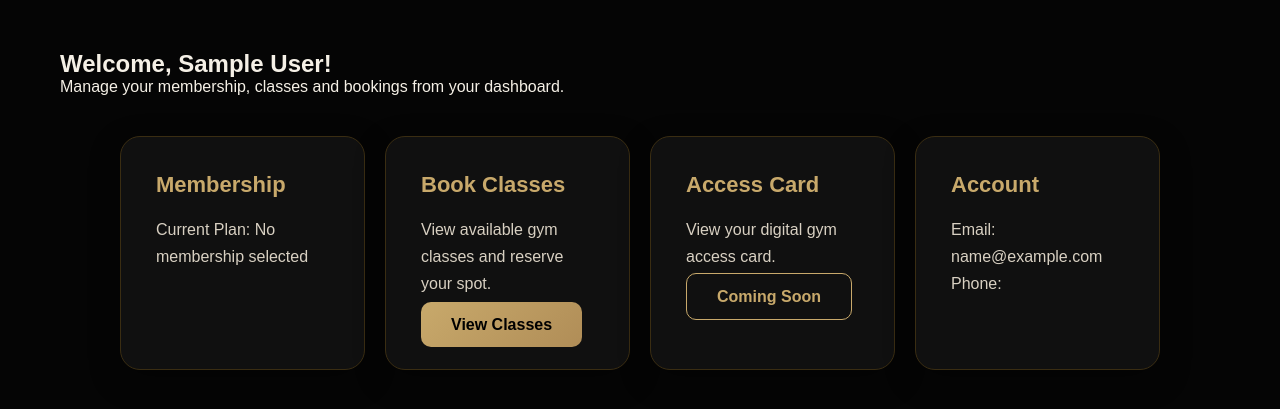
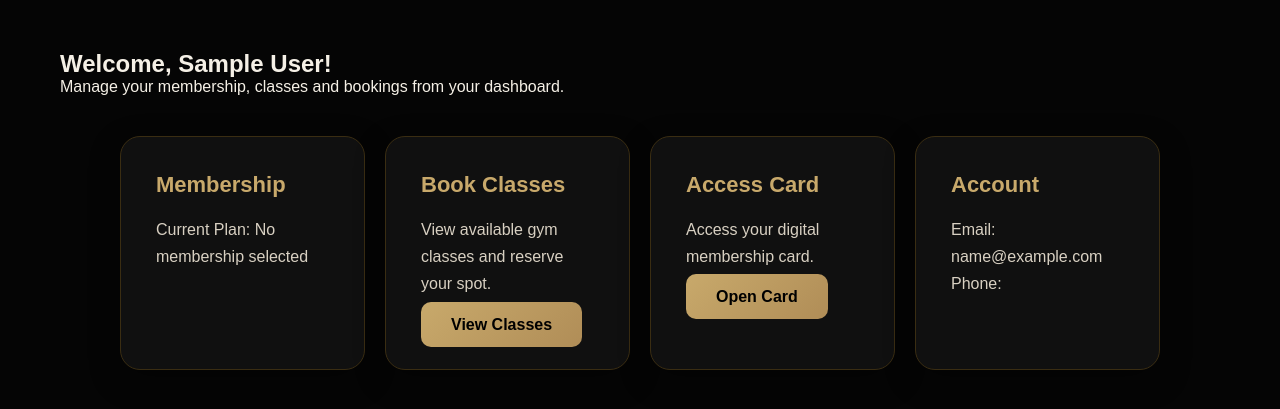
Before and after one commit to ErciliaB/gym_management_system_project, a PHP site: page /dashboard.php in a window 1280 px wide. Shown: the part 77-486 px from the top of the page. Run offline with PHP 8.4, Linux system fonts and the light colour scheme; the visitor is signed in with stand-in values (Sample User, id 1); data comes from the database, SQL or seed files in the repository.

Commit message:
Update dashboard.php

```diff
--- a/dashboard.php
+++ b/dashboard.php
@@ -62,12 +62,19 @@ $user = mysqli_fetch_assoc($result);
             <a class="btn" href="classes.php">View Classes</a>
         </div>
 
-        <div class="feature-card">
-            <h3>Access Card</h3>
-            <p>View your digital gym access card.</p>
-            <br>
-            <a class="btn-outline" href="#">Coming Soon</a>
-        </div>
+       <div class="feature-card">
+    <h3>Access Card</h3>
+
+   <p>
+    Access your digital membership card.
+</p>
+
+<br>
+
+<a class="btn" href="access_card.php">
+    Open Card
+</a>
+</div>
 
         <div class="feature-card">
             <h3>Account</h3>
```
